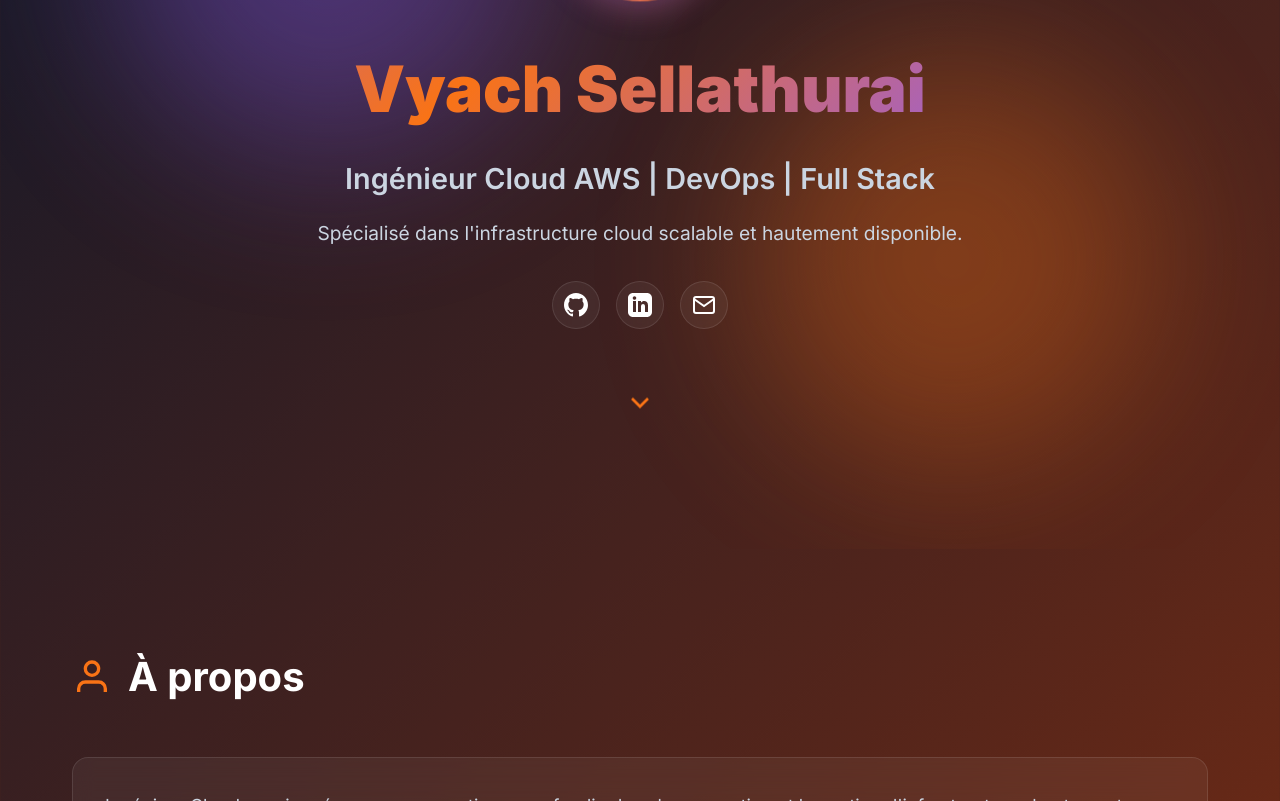
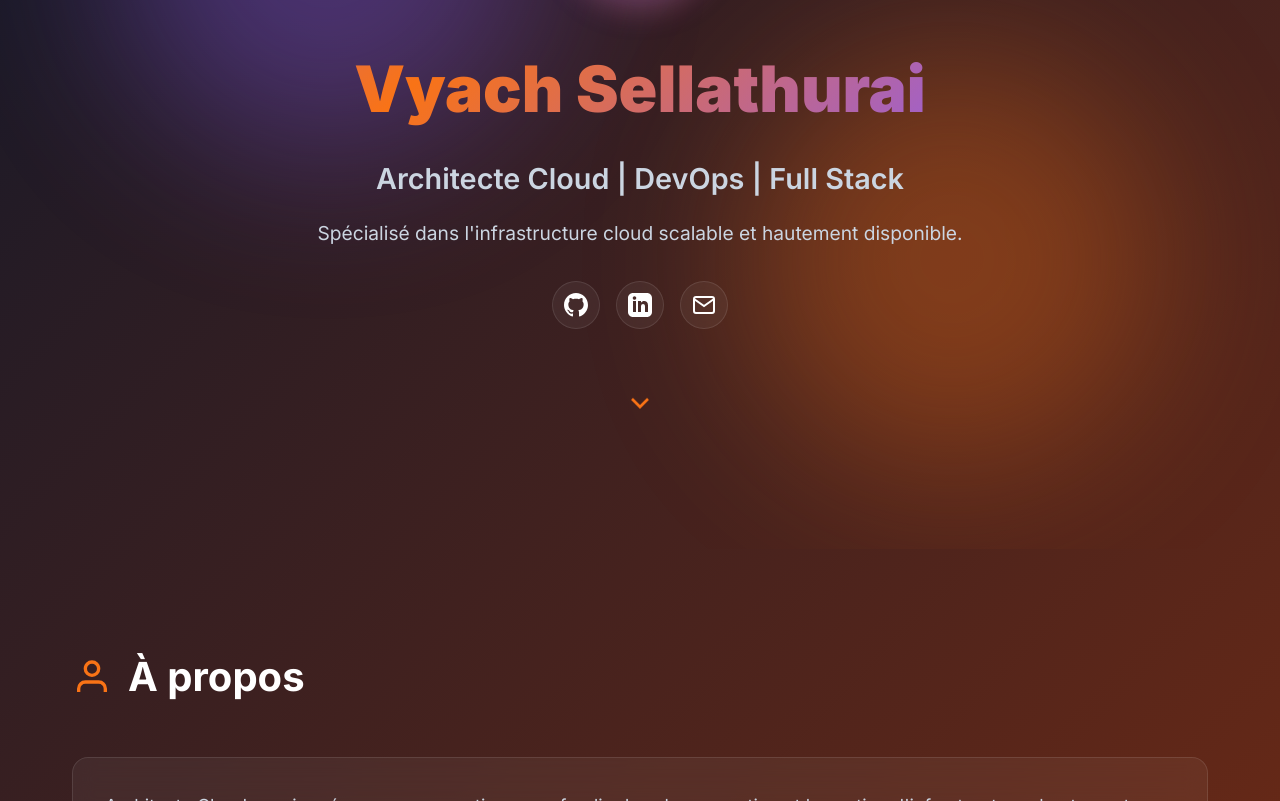
Before and after one commit to VySellathurai/VySellathurai.github.io, a Jekyll site: the page built from index.html, in a window 1280 px wide and 900 px high, scrolled down 252 px, cut to the strip 99-900 px from the top of the window. Built offline with Jekyll 4.4.1, drawn with Linux system fonts in a browser that asks for light colours; some of the changed text lies outside the part shown.

Commit message:
fix: roman

```diff
--- a/_layouts/default.html
+++ b/_layouts/default.html
@@ -1,5 +1,6 @@
 <!DOCTYPE html>
 <html lang="fr">
+
 <head>
     <meta charset="UTF-8">
     <meta name="viewport" content="width=device-width, initial-scale=1.0">
@@ -11,6 +12,7 @@
     <link rel="preconnect" href="https://fonts.gstatic.com" crossorigin>
     <link href="https://fonts.googleapis.com/css2?family=Inter:wght@300;400;600;700;900&display=swap" rel="stylesheet">
 </head>
+
 <body>
     <nav class="navbar">
         <div class="container">
@@ -29,7 +31,7 @@
 
     <footer>
         <div class="container">
-            <p>&copy; 2025 {{ site.author.name }}. Ingénieur Cloud & DevOps</p>
+            <p>&copy; 2026 {{ site.author.name }}. Architect Cloud & DevOps & FullStack</p>
         </div>
     </footer>
 
@@ -117,4 +119,5 @@
         })();
     </script>
 </body>
+
 </html>
--- a/assets/css/style.css
+++ b/assets/css/style.css
@@ -936,7 +936,7 @@
 }
 
 .skill-card {
-  background: linear-gradient(135deg, #667eea 0%, #764ba2 100%);
+  background: linear-gradient(135deg, #444a66 0%, #764ba2 100%);
   color: white;
   padding: 1.5rem;
   border-radius: 12px;
--- a/index.html
+++ b/index.html
@@ -15,7 +15,7 @@
                 class="avatar-image">
         </div>
         <h1 class="hero-title">Vyach Sellathurai</h1>
-        <p class="hero-subtitle">Ingénieur Cloud AWS | DevOps | Full Stack</p>
+        <p class="hero-subtitle">Architecte Cloud | DevOps | Full Stack</p>
         <p class="hero-description">
             Spécialisé dans l'infrastructure cloud scalable et hautement disponible.
         </p>
@@ -62,9 +62,9 @@
         </h2>
         <div class="card">
             <p class="text-lg">
-                Ingénieur Cloud passionné avec une expertise approfondie dans la conception et la gestion
+                Architecte Cloud passionné avec une expertise approfondie dans la conception et la gestion
                 d'infrastructures
-                hautement disponibles et scalables sur AWS. Fort d'une expérience dans le groupe Altice Media (BFMTV,
+                hautement disponibles et scalables sur AWS. Fort d'une expérience dans le groupe RMC BFM (BFMTV,
                 RMC, RMC Sport),
                 je combine compétences techniques en DevOps et développement Full Stack.
             </p>
@@ -79,6 +79,7 @@
     </div>
 </section>
 
+<section id="skills" class="section">
     <div class="container">
         <div class="skills-grid">
             <div class="skill-card" data-cat="Cloud">
@@ -121,7 +122,7 @@
             <!-- <div class="skill-card" data-cat="Docker"> <i>🐳</i> <span>Docker</span> </div> -->
         </div>
     </div>
-
+</section>
 
 <!-- Experience Section -->
 <section id="experience" class="section section-alt">
@@ -138,8 +139,8 @@
             <div class="timeline-item">
                 <div class="timeline-marker"></div>
                 <div class="timeline-content card">
-                    <h3>Ingénieur Cloud AWS</h3>
-                    <p class="timeline-company">Altice Media (BFMTV, RMC, RMC Sport)</p>
+                    <h3>Architecte Cloud</h3>
+                    <p class="timeline-company">RMC BFM</p>
                     <p class="timeline-date">Mars 2022 - Présent</p>
                     <ul class="experience-list">
                         <li>Conception et mise en place d'infrastructures hautement disponibles et scalables via
@@ -163,7 +164,7 @@
                 <div class="timeline-marker"></div>
                 <div class="timeline-content card">
                     <h3>Ingénieur Développeur NodeJS Full Stack & Cloud AWS</h3>
-                    <p class="timeline-company">Altice Media</p>
+                    <p class="timeline-company">RMC BFM</p>
                     <p class="timeline-date">Juin 2018 - Mars 2022</p>
                     <ul class="experience-list">
                         <li>Développement de features pour le CMS du groupe (API NodeJS + interface React)</li>
@@ -182,7 +183,7 @@
                 <div class="timeline-marker"></div>
                 <div class="timeline-content card">
                     <h3>Développeur Java Intershop & Intégrateur Talend</h3>
-                    <p class="timeline-company">Mission précédente</p>
+                    <p class="timeline-company">Aleda (Fintech)</p>
                     <p class="timeline-date">Octobre 2015 - Octobre 2017</p>
                     <ul class="experience-list">
                         <li>Développement et maintenance d'API avec le Framework Java Intershop v6</li>
@@ -227,9 +228,9 @@
 <!-- Contact Section -->
 <section id="contact" class="section">
     <div class="container text-center">
-        <h2 class="section-title">Travaillons ensemble</h2>
+        <h2 class="section-title"></h2>
         <p class="contact-subtitle">
-            Intéressé par mes compétences en Cloud AWS, DevOps ou développement Full Stack ?<br>
+            Intéressé par mes compétences d'architecte Cloud ou une expertise ?<br>
             N'hésitez pas à me contacter !
         </p>
         <div class="contact-buttons">
```
Also changed, not shown: other parts of index.html (+3 -3 lines). Lines whose indentation alone changed are shown as unchanged.
